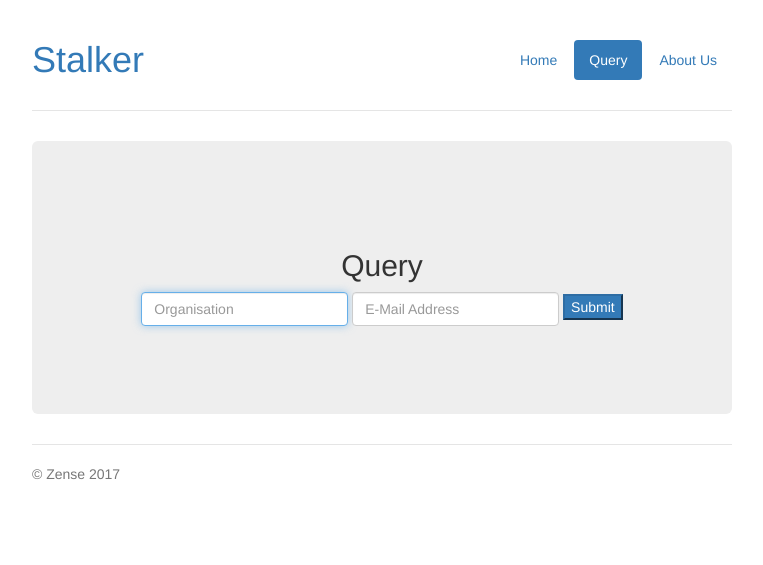
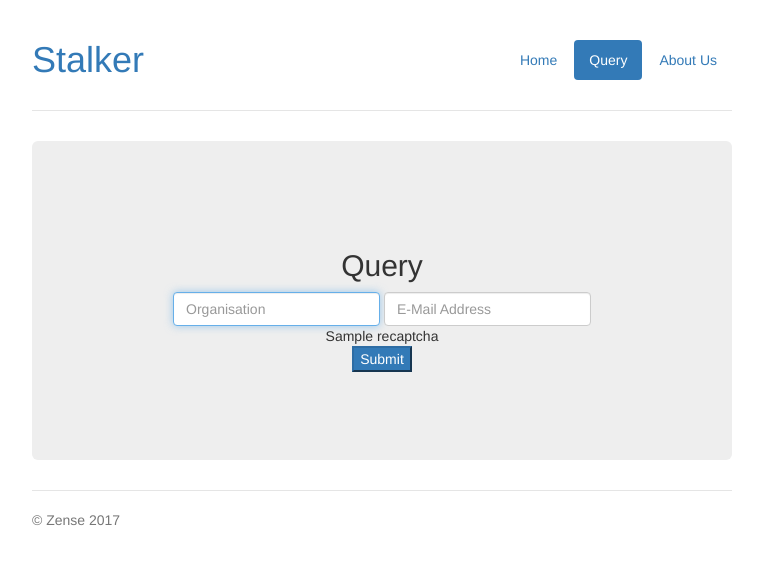
Before and after one commit to zense/stalkerGKSU, a Flask app: template templates/query.html in a window 1280 px wide. Shown: the top 565 px of the page, without its empty margins (258-1021 px from the left). Run offline with Flask 2, Linux system fonts and the light colour scheme; the template is opened without the code that fills it: most values are stand-ins (such as "Sample title", 1, 10 or a date in 2020); some libraries are stand-ins or nearby versions.

Commit message:
reCAPTCHA

```diff
--- a/config.py
+++ b/config.py
@@ -5,7 +5,7 @@ DEBUG = True
 import os
 BASE_DIR = os.path.abspath(os.path.dirname(__file__))
 
-SQLALCHEMY_DATABASE_URI = 'mysql://root:BlackHole@localhost/Stalker'
+SQLALCHEMY_DATABASE_URI = 'mysql://root:root@localhost/Stalker'
 DATABASE_CONNECT_OPTIONS = {}
 
 # Enable protection agains *Cross-site Request Forgery (CSRF)*
@@ -26,3 +26,7 @@ MAIL_USE_SSL = True
 MAIL_USERNAME = 'username'
 MAIL_PASSWORD = 'password'
 ADMINS = ['emailaddress']
+
+# RECAPTCHA
+RECAPTCHA_SITE_KEY = os.environ.get('RECAPTCHA_SITE_KEY')
+RECAPTCHA_SECRET_KEY = os.environ.get('RECAPTCHA_SECRET_KEY')
--- a/query_header.html
+++ b/query_header.html
@@ -63,6 +63,9 @@
           <div class = "form-group">
             <input type = "text" class = "form-control" name = "organisation" id = "organisation" placeholder = "Organisation" autofocus>
             <input type = "text" class = "form-control" name = "email_address" id = "email_address" placeholder = "E-Mail Address">
+          </div>
+          <div align="center">
+            {{ recaptcha }}
           </div>
           <input type = "submit" class = "btn-primary" onClick="loading();alert_query_will_be_submitted()">
         </form>
--- a/routes.py
+++ b/routes.py
@@ -8,11 +8,16 @@ from rq.job import Job
 from worker import conn
 import uuid
 from flask_mail import Mail
+from flask_recaptcha import ReCaptcha
+import config
 
 app = Flask(__name__)
 app.config.from_object('config')
 app.config['SQLALCHEMY_TRACK_MODIFICATIONS'] = True
+app.config.update(dict(RECAPTCHA_ENABLED = True, RECAPTCHA_SITE_KEY = config.RECAPTCHA_SITE_KEY, RECAPTCHA_SECRET_KEY = config.RECAPTCHA_SECRET_KEY))
 app.secret_key = "some_secret"
+recaptcha = ReCaptcha()
+recaptcha.init_app(app)
 db = SQLAlchemy(app)
 mail = Mail(app)
 
@@ -43,26 +48,26 @@ def save_info(organisation, email_address):
 @app.route("/query", methods = ['GET', 'POST'])
 def query():
 	if(request.method == 'POST'):
-		organisation = request.form['organisation']
-		organisation = organisation.lower()
-		email_address = request.form['email_address']
-		filename = organisation + ".html"
-		cached_org = db.session.query(Organisation.organisation).filter_by(organisation = organisation).all()
-		info = db.session.query(User.github_username, User.name).filter_by(organisation = organisation).all()
-		if(info == [] and cached_org == []):
-			job = q.enqueue_call(
-				func="routes.save_info", args=(organisation, email_address, ), result_ttl=5000, timeout=600
-			)
-			flash("We shall notify you at " + email_address + " when the processing is complete")
-		elif(info == [] and cached_org != []):
-			return render_template(filename, organisation=str(organisation)+'.json')
-		elif(info != [] and cached_org != []):
-			lists = []
-			for i in info:
-				lists.append([str(i.github_username), str(i.name)])
-			get_nodes.creating_objs(lists, organisation)
-			return render_template(filename, organisation=str(organisation)+'.json')
-
+		if recaptcha.verify():
+			organisation = request.form['organisation']
+			organisation = organisation.lower()
+			email_address = request.form['email_address']
+			filename = organisation + ".html"
+			cached_org = db.session.query(Organisation.organisation).filter_by(organisation = organisation).all()
+			info = db.session.query(User.github_username, User.name).filter_by(organisation = organisation).all()
+			if(info == [] and cached_org == []):
+				job = q.enqueue_call(
+					func="routes.save_info", args=(organisation, email_address, ), result_ttl=5000, timeout=600
+				)
+				flash("We shall notify you at " + email_address + " when the processing is complete")
+			elif(info == [] and cached_org != []):
+				return render_template(filename, organisation=str(organisation)+'.json')
+			elif(info != [] and cached_org != []):
+				lists = []
+				for i in info:
+					lists.append([str(i.github_username), str(i.name)])
+				get_nodes.creating_objs(lists, organisation)
+				return render_template(filename, organisation=str(organisation)+'.json')
 	return render_template('query.html')
 
 @app.route("/aboutus")
--- a/templates/query.html
+++ b/templates/query.html
@@ -48,6 +48,9 @@
               <input type = "text" class = "form-control" name = "organisation" id = "organisation" placeholder = "Organisation" autofocus>
               <input type = "text" class = "form-control" name = "email_address" id = "email_address" placeholder = "E-Mail Address">
             </div>
+            <div align="center">
+              {{ recaptcha }}
+            </div>
             <input type = "submit" class = "btn-primary" onClick="loading();alert_query_will_be_submitted();">
           </form>
         </div>
```
Also changed, not shown: README.md.
